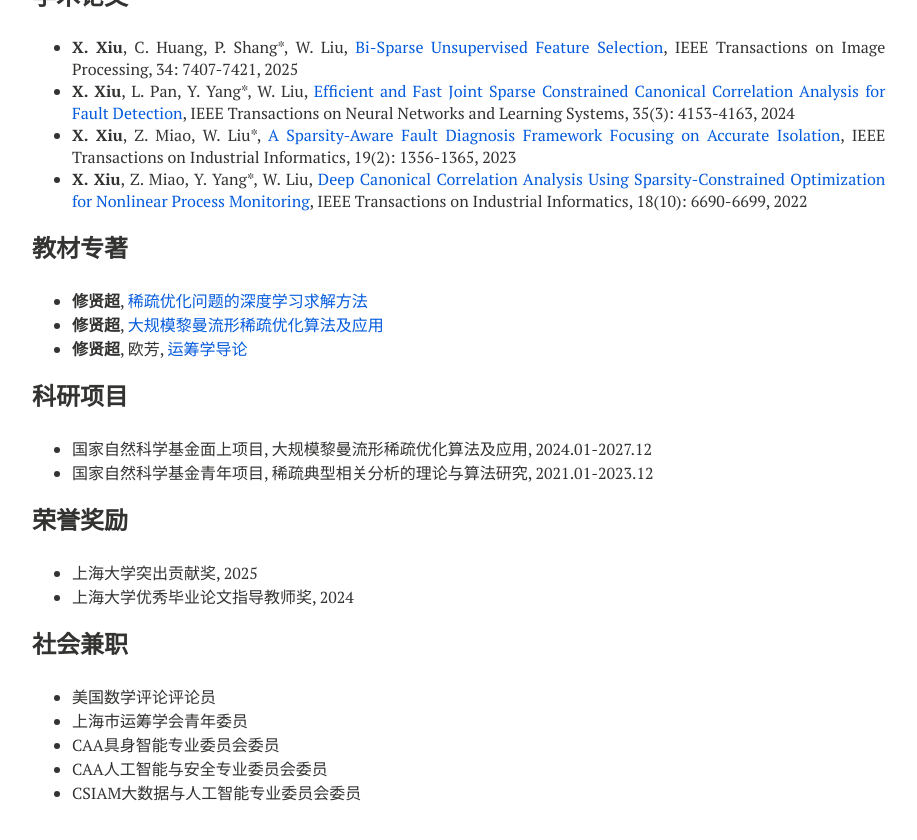
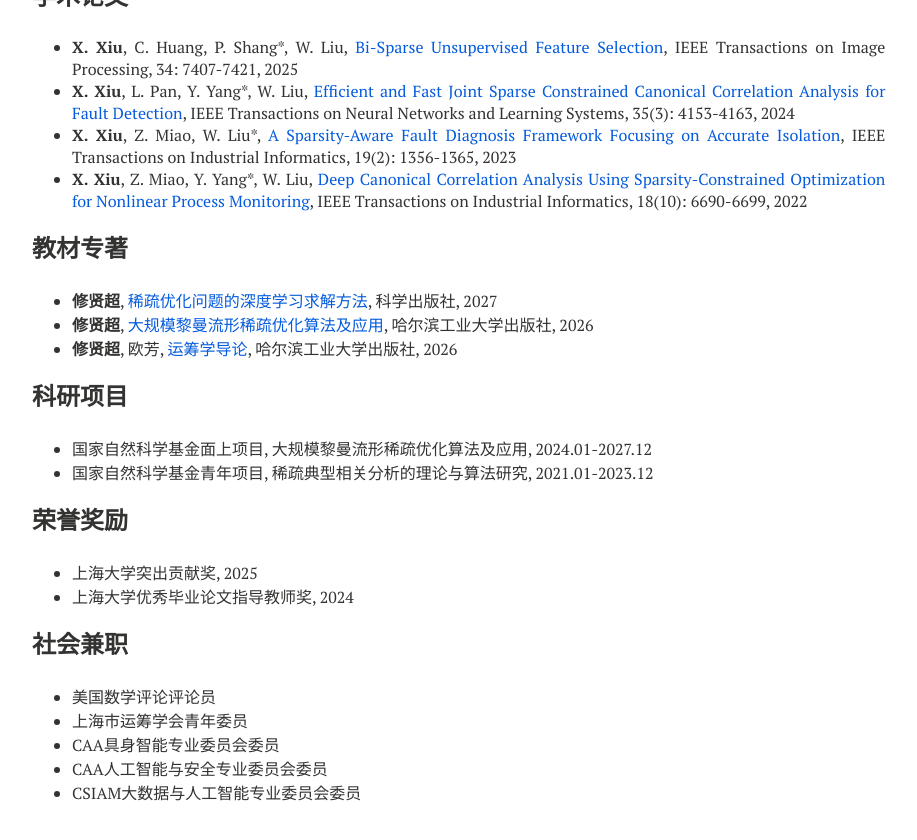
Before and after one commit to xianchaoxiu/xianchaoxiu.github.io, a Jekyll site: the page built from chinese/index.md, in a window 1280 px wide and 900 px high, scrolled down 778 px. Shown: the top 840 px of the window, without its empty margins (288-1205 px from the left). Built offline with Jekyll 4.4.1, drawn with Linux system fonts in a browser that asks for light colours; nearby versions of some CDN libraries.

Commit message:
Update index.md

```diff
--- a/chinese/index.md
+++ b/chinese/index.md
@@ -46,9 +46,9 @@ share: false
 
 
 ### 教材专著
-* <b>修贤超</b>,  <a href="https://xianchaoxiu.github.io/chinese/book/L2O/" class="textlink" target="_blank">稀疏优化问题的深度学习求解方法</a> <br>
-* <b>修贤超</b>, <a href="https://xianchaoxiu.github.io/chinese/book/OPT/" class="textlink" target="_blank">大规模黎曼流形稀疏优化算法及应用</a> <br>
-* <b>修贤超</b>, 欧芳, <a href="https://xianchaoxiu.github.io/chinese/book/OR/" class="textlink" target="_blank"> 运筹学导论</a> <br>
+* <b>修贤超</b>,  <a href="https://xianchaoxiu.github.io/chinese/book/L2O/" class="textlink" target="_blank">稀疏优化问题的深度学习求解方法</a>, 科学出版社, 2027 <br>
+* <b>修贤超</b>, <a href="https://xianchaoxiu.github.io/chinese/book/OPT/" class="textlink" target="_blank">大规模黎曼流形稀疏优化算法及应用</a>, 哈尔滨工业大学出版社, 2026 <br>
+* <b>修贤超</b>, 欧芳, <a href="https://xianchaoxiu.github.io/chinese/book/OR/" class="textlink" target="_blank"> 运筹学导论</a>, 哈尔滨工业大学出版社, 2026 <br>
 
 
 
```
